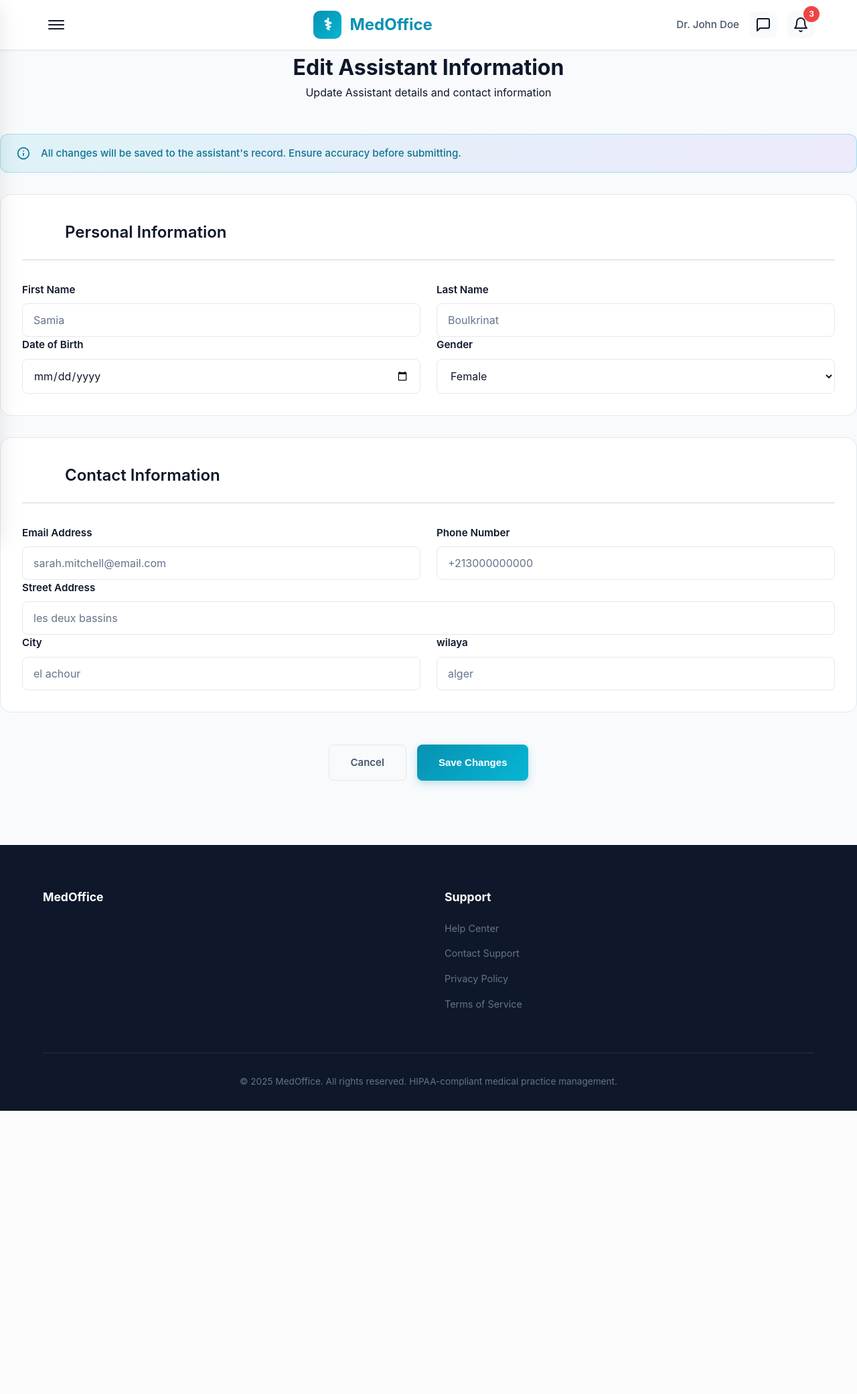
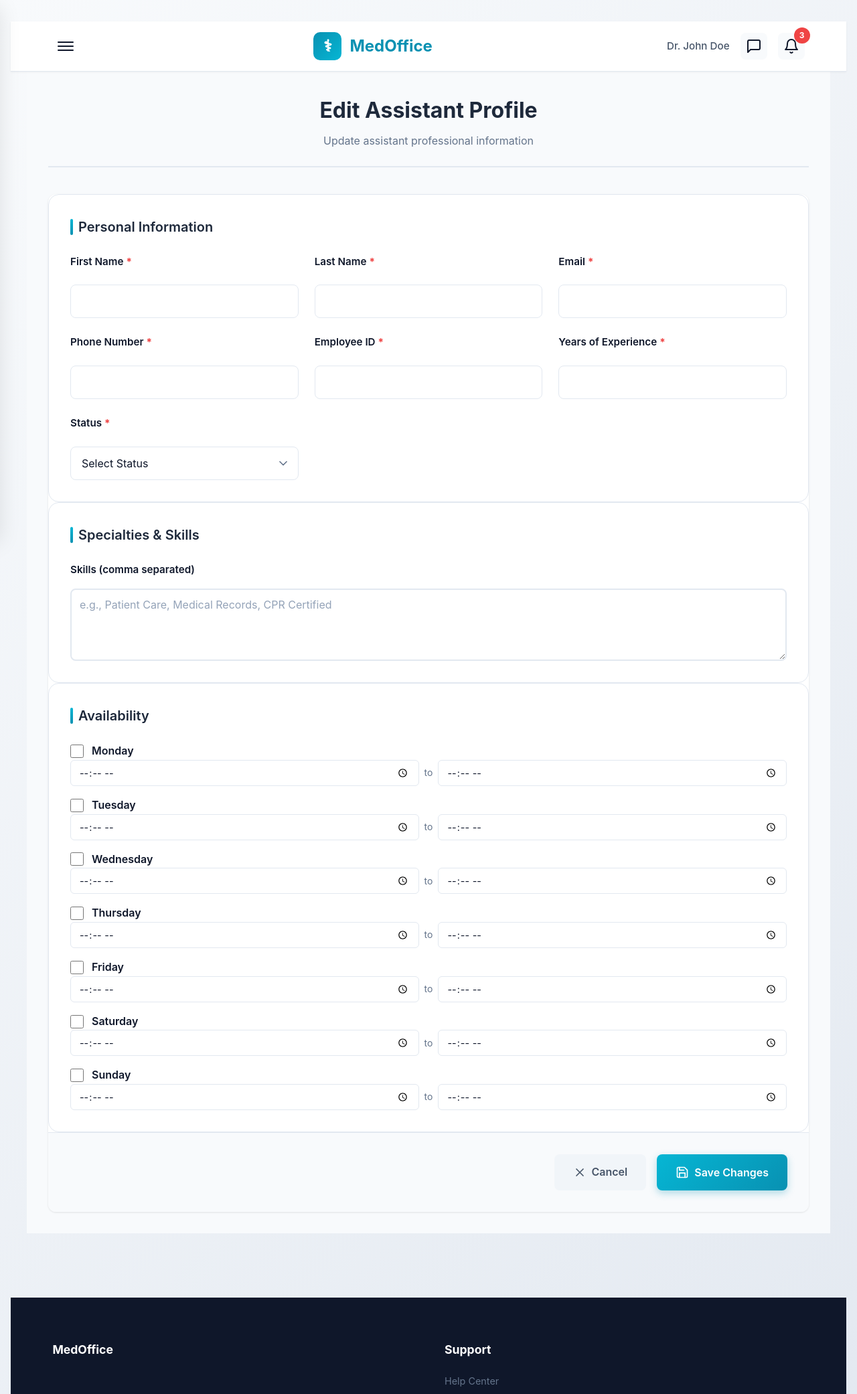
Before and after one commit to badisso22/MedOffice, a PHP site: page /AdminDoctor/edit_assistant.php in a window 1280 px wide. Shown: the top 2082 px of the page at 67% size. Before the commit the page ends 1659 px from the top, so only its background shows below. Run offline with PHP 8.4, Linux system fonts and the light colour scheme.

Commit message:
Update edit_assistant.php

```diff
--- a/AdminDoctor/edit_assistant.php
+++ b/AdminDoctor/edit_assistant.php
@@ -7,9 +7,12 @@
     <link rel="stylesheet" href="../CSS/general.css">
     <link rel="stylesheet" href="../CSS/forms.css">
     <link rel="stylesheet" href="../CSS/editp.css">
+    <link rel="stylesheet" href="../CSS/profile.css" />
+    <link rel="stylesheet" href="../CSS/profile_d.css" />
+    <link rel="stylesheet" href="../CSS/doctor_edit.css" />
 </head>
 <body>
-     <nav>
+    <nav>
         <div class="nav-container">
             <button class="drawer-toggle" onclick="toggleDrawer()">
                 <span></span>
@@ -35,7 +38,6 @@
                         </svg>
                         <span class="notification-badge">3</span>
                     </a>
-
                 </div>
             </div>
         </div>
@@ -106,97 +108,171 @@
 
     <div class="drawer-overlay" id="drawerOverlay" onclick="toggleDrawer()"></div>
 
-    <div class="form-container">
-        <div class="form-hero">
-            <h1>Edit Assistant Information</h1>
-            <p>Update Assistant details and contact information</p>
-        </div>
-        <div class="info-banner">
-            <svg width="20" height="20" viewBox="0 0 24 24">
-                <circle cx="12" cy="12" r="10"></circle>
-                <line x1="12" y1="16" x2="12" y2="12"></line>
-                <line x1="12" y1="8" x2="12.01" y2="8"></line>
-            </svg>
-            <p>All changes will be saved to the assistant's record. Ensure accuracy before submitting.</p>
+    <div class="edit-wrapper">
+        <div class="edit-header">
+            <h1 class="edit-title">Edit Assistant Profile</h1>
+            <p class="edit-subtitle">Update assistant professional information</p>
         </div>
 
-        <form class="modern-form" method="POST" action="update_assistant.php">
+        <form class="edit-form" id="assistantEditForm" method="POST" action="update_assistant.php">
+
             <div class="form-section">
-                <div class="form-section-header">
-                    <div class="section-icon">
-                        <svg width="24" height="24" viewBox="0 0 24 24">
-                            <path d="M20 21v-2a4 4 0 0 0-4-4H8a4 4 0 0 0-4 4v2"></path>
-                            <circle cx="12" cy="7" r="4"></circle>
-                        </svg>
-                    </div>
-                    <h2>Personal Information</h2>
-                </div>
-
+                <h2 class="form-section-title">Personal Information</h2>
                 <div class="form-grid">
                     <div class="form-group">
-                        <label for="first-name">First Name</label>
-                        <input type="text" id="first-name" name="first_name" placeholder="Samia" required>
+                        <label for="firstName" class="form-label">First Name <span class="required">*</span></label>
+                        <input type="text" id="firstName" name="firstName" class="form-input" required />
                     </div>
+
                     <div class="form-group">
-                        <label for="last-name">Last Name</label>
-                        <input type="text" id="last-name" name="last_name" placeholder="Boulkrinat" required>
+                        <label for="lastName" class="form-label">Last Name <span class="required">*</span></label>
+                        <input type="text" id="lastName" name="lastName" class="form-input" required />
                     </div>
-                </div>
 
-                <div class="form-grid">
                     <div class="form-group">
-                        <label for="dob">Date of Birth</label>
-                        <input type="date" id="dob" name="date_of_birth" placeholder="1990-05-15" required>
+                        <label for="email" class="form-label">Email <span class="required">*</span></label>
+                        <input type="email" id="email" name="email" class="form-input" required />
                     </div>
+
                     <div class="form-group">
-                        <label for="gender">Gender</label>
-                        <select id="gender" name="gender" required>
-                            <option value="female" selected>Female</option>
-                            <option value="male">Male</option>
+                        <label for="phone" class="form-label">Phone Number <span class="required">*</span></label>
+                        <input type="tel" id="phone" name="phone" class="form-input" required />
+                    </div>
+
+                    <div class="form-group">
+                        <label for="employeeId" class="form-label">Employee ID <span class="required">*</span></label>
+                        <input type="text" id="employeeId" name="employeeId" class="form-input" required />
+                    </div>
+
+                    <div class="form-group">
+                        <label for="experience" class="form-label">Years of Experience <span class="required">*</span></label>
+                        <input type="number" id="experience" name="experience" class="form-input" min="0" required />
+                    </div>
+
+                    <div class="form-group">
+                        <label for="status" class="form-label">Status <span class="required">*</span></label>
+                        <select id="status" name="status" class="form-input" required>
+                            <option value="">Select Status</option>
+                            <option value="Active">Active</option>
+                            <option value="Inactive">Inactive</option>
+                            <option value="On Leave">On Leave</option>
                         </select>
                     </div>
                 </div>
             </div>
+
             <div class="form-section">
-                <div class="form-section-header">
-                    <div class="section-icon">
-                        <svg width="24" height="24" viewBox="0 0 24 24">
-                            <path d="M22 16.92v3a2 2 0 0 1-2.18 2 19.79 19.79 0 0 1-8.63-3.07 19.5 19.5 0 0 1-6-6 19.79 19.79 0 0 1-3.07-8.67A2 2 0 0 1 4.11 2h3a2 2 0 0 1 2 1.72 12.84 12.84 0 0 0 .7 2.81 2 2 0 0 1-.45 2.11L8.09 9.91a16 16 0 0 0 6 6l1.27-1.27a2 2 0 0 1 2.11-.45 12.84 12.84 0 0 0 2.81.7A2 2 0 0 1 22 16.92z"></path>
-                        </svg>
+                <h2 class="form-section-title">Specialties & Skills</h2>
+                <div class="form-group">
+                    <label for="skills" class="form-label">Skills (comma separated)</label>
+                    <textarea id="skills" name="skills" class="form-textarea" rows="4" placeholder="e.g., Patient Care, Medical Records, CPR Certified"></textarea>
+                </div>
+            </div>
+
+            <div class="form-section">
+                <h2 class="form-section-title">Availability</h2>
+                <div class="availability-grid" id="availabilityGrid">
+                    <div class="availability-day">
+                        <div class="day-header">
+                            <input type="checkbox" id="monday" name="days[]" value="Monday" />
+                            <label for="monday">Monday</label>
+                        </div>
+                        <div class="time-inputs">
+                            <input type="time" name="monday_start" class="time-input" />
+                            <span class="time-separator">to</span>
+                            <input type="time" name="monday_end" class="time-input" />
+                        </div>
                     </div>
-                    <h2>Contact Information</h2>
-                </div>
 
-                <div class="form-grid">
-                    <div class="form-group">
-                        <label for="email">Email Address</label>
-                        <input type="email" id="email" name="email" placeholder="sarah.mitchell@email.com" required>
+                    <div class="availability-day">
+                        <div class="day-header">
+                            <input type="checkbox" id="tuesday" name="days[]" value="Tuesday" />
+                            <label for="tuesday">Tuesday</label>
+                        </div>
+                        <div class="time-inputs">
+                            <input type="time" name="tuesday_start" class="time-input" />
+                            <span class="time-separator">to</span>
+                            <input type="time" name="tuesday_end" class="time-input" />
+                        </div>
                     </div>
-                    <div class="form-group">
-                        <label for="phone">Phone Number</label>
-                        <input type="tel" id="phone" name="phone" placeholder="+213000000000" required>
+
+                    <div class="availability-day">
+                        <div class="day-header">
+                            <input type="checkbox" id="wednesday" name="days[]" value="Wednesday" />
+                            <label for="wednesday">Wednesday</label>
+                        </div>
+                        <div class="time-inputs">
+                            <input type="time" name="wednesday_start" class="time-input" />
+                            <span class="time-separator">to</span>
+                            <input type="time" name="wednesday_end" class="time-input" />
+                        </div>
                     </div>
-                </div>
 
-                <div class="form-group full-width">
-                    <label for="address">Street Address</label>
-                    <input type="text" id="address" name="address" placeholder="les deux bassins" required>
-                </div>
+                    <div class="availability-day">
+                        <div class="day-header">
+                            <input type="checkbox" id="thursday" name="days[]" value="Thursday" />
+                            <label for="thursday">Thursday</label>
+                        </div>
+                        <div class="time-inputs">
+                            <input type="time" name="thursday_start" class="time-input" />
+                            <span class="time-separator">to</span>
+                            <input type="time" name="thursday_end" class="time-input" />
+                        </div>
+                    </div>
 
-                <div class="form-grid">
-                    <div class="form-group">
-                        <label for="city">City</label>
-                        <input type="text" id="city" name="city" placeholder="el achour" required>
+                    <div class="availability-day">
+                        <div class="day-header">
+                            <input type="checkbox" id="friday" name="days[]" value="Friday" />
+                            <label for="friday">Friday</label>
+                        </div>
+                        <div class="time-inputs">
+                            <input type="time" name="friday_start" class="time-input" />
+                            <span class="time-separator">to</span>
+                            <input type="time" name="friday_end" class="time-input" />
+                        </div>
                     </div>
-                    <div class="form-group">
-                        <label for="state">wilaya</label>
-                        <input type="text" id="state" name="state" placeholder="alger" required>
+
+                    <div class="availability-day">
+                        <div class="day-header">
+                            <input type="checkbox" id="saturday" name="days[]" value="Saturday" />
+                            <label for="saturday">Saturday</label>
+                        </div>
+                        <div class="time-inputs">
+                            <input type="time" name="saturday_start" class="time-input" />
+                            <span class="time-separator">to</span>
+                            <input type="time" name="saturday_end" class="time-input" />
+                        </div>
+                    </div>
+
+                    <div class="availability-day">
+                        <div class="day-header">
+                            <input type="checkbox" id="sunday" name="days[]" value="Sunday" />
+                            <label for="sunday">Sunday</label>
+                        </div>
+                        <div class="time-inputs">
+                            <input type="time" name="sunday_start" class="time-input" />
+                            <span class="time-separator">to</span>
+                            <input type="time" name="sunday_end" class="time-input" />
+                        </div>
                     </div>
                 </div>
             </div>
+
             <div class="form-actions">
-                <a href="searchA.php" class="btn btn-secondary">Cancel</a>
-                <button type="submit" class="btn btn-primary">Save Changes</button>
+                <a href="searchA.php" class="btn btn-secondary">
+                    <svg class="btn-icon" viewBox="0 0 24 24" fill="none" stroke="currentColor" stroke-width="2">
+                        <path d="M18 6L6 18M6 6l12 12"></path>
+                    </svg>
+                    Cancel
+                </a>
+                <button type="submit" class="btn btn-primary">
+                    <svg class="btn-icon" viewBox="0 0 24 24" fill="none" stroke="currentColor" stroke-width="2">
+                        <path d="M19 21H5a2 2 0 0 1-2-2V5a2 2 0 0 1 2-2h11l5 5v11a2 2 0 0 1-2 2z"></path>
+                        <polyline points="17 21 17 13 7 13 7 21"></polyline>
+                        <polyline points="7 3 7 8 15 8"></polyline>
+                    </svg>
+                    Save Changes
+                </button>
             </div>
         </form>
     </div>
@@ -220,6 +296,7 @@
             <p>&copy; 2025 MedOffice. All rights reserved. HIPAA-compliant medical practice management.</p>
         </div>
     </footer>
+    <script src="../ajax/admin-edit-assistant.js"></script>
     <script>
         function toggleDrawer() {
             const drawer = document.getElementById('drawer');
```
